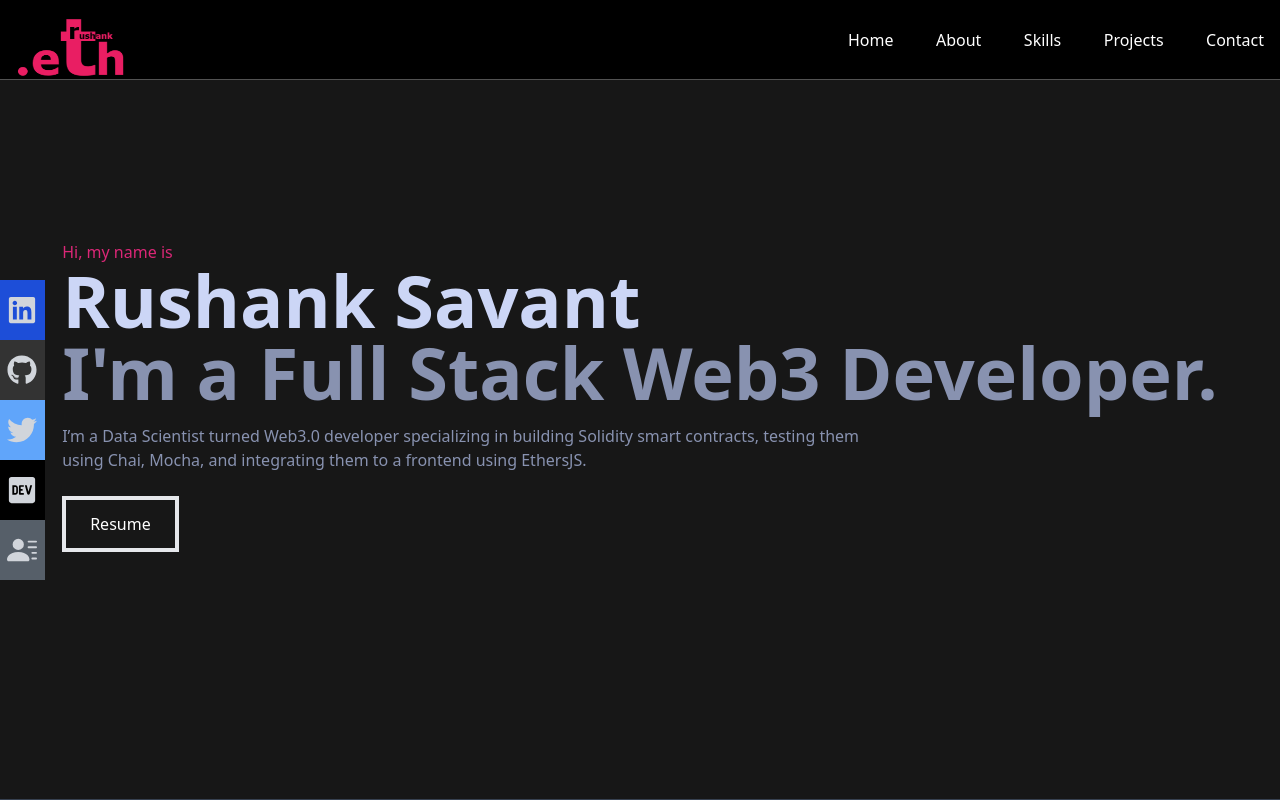
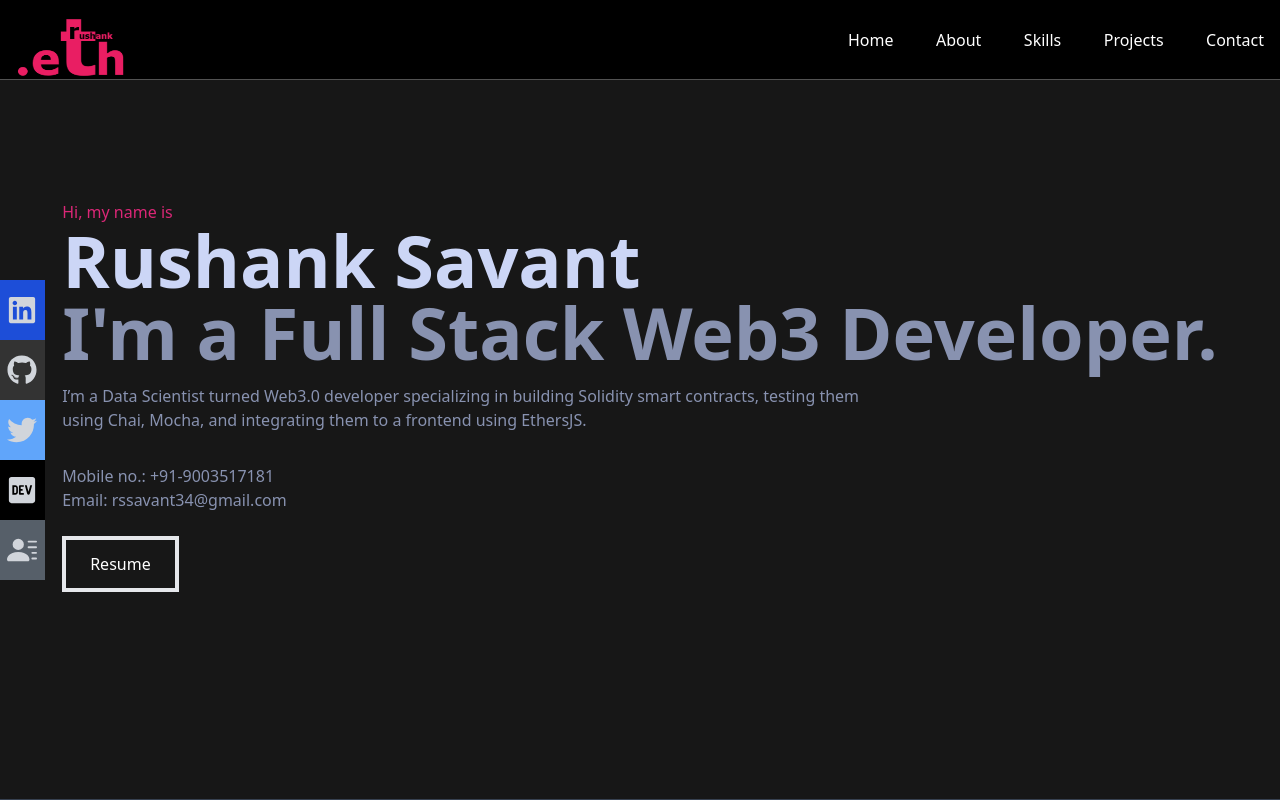
Before and after one commit to Rushanksavant/Portfolio, a React (Create React App) app: page / in a window 1280 px wide. Shown: the top 800 px of the page. Built offline with nearby package versions, Linux system fonts and the light colour scheme.

Commit message:
contact details

```diff
--- a/src/components/Home.js
+++ b/src/components/Home.js
@@ -19,6 +19,9 @@ export default function Home() {
             and integrating them to a frontend using EthersJS.
             {/* Currently, I’m focused on gas-optimization and security vulnerabilities of smart contract, and building responsive web applications. */}
           </p>
+          <p className='text-[#8892b0] py-4 max-w-[800px]'>
+            Mobile no.: +91-9003517181 <br></br> Email: rssavant34@gmail.com
+          </p>
 
           <a
             href='https://drive.google.com/file/d/1_d0SbrPWcwUMzT1gXB41eWxs1gS0IPHA/view?usp=sharing'
```
